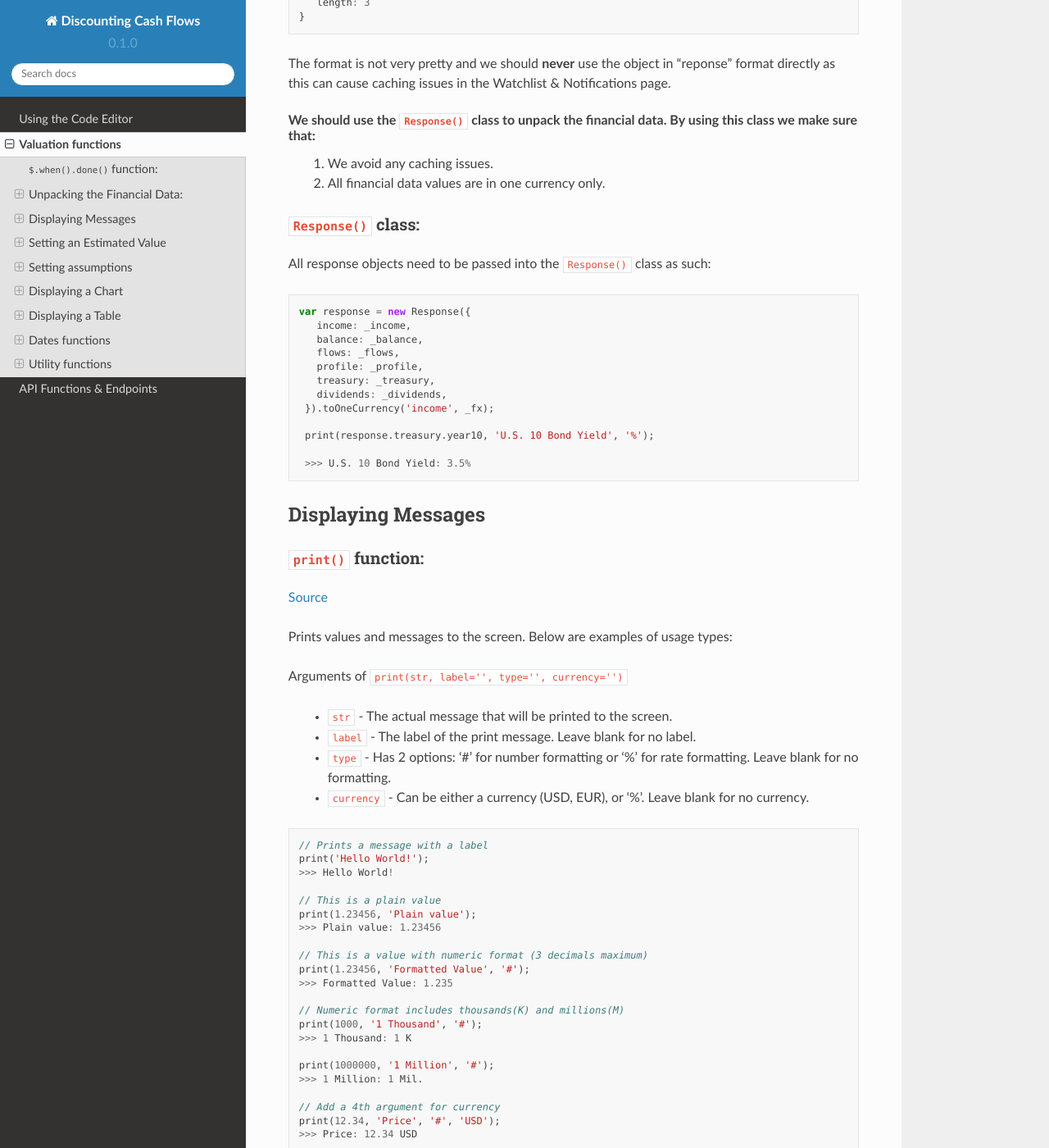
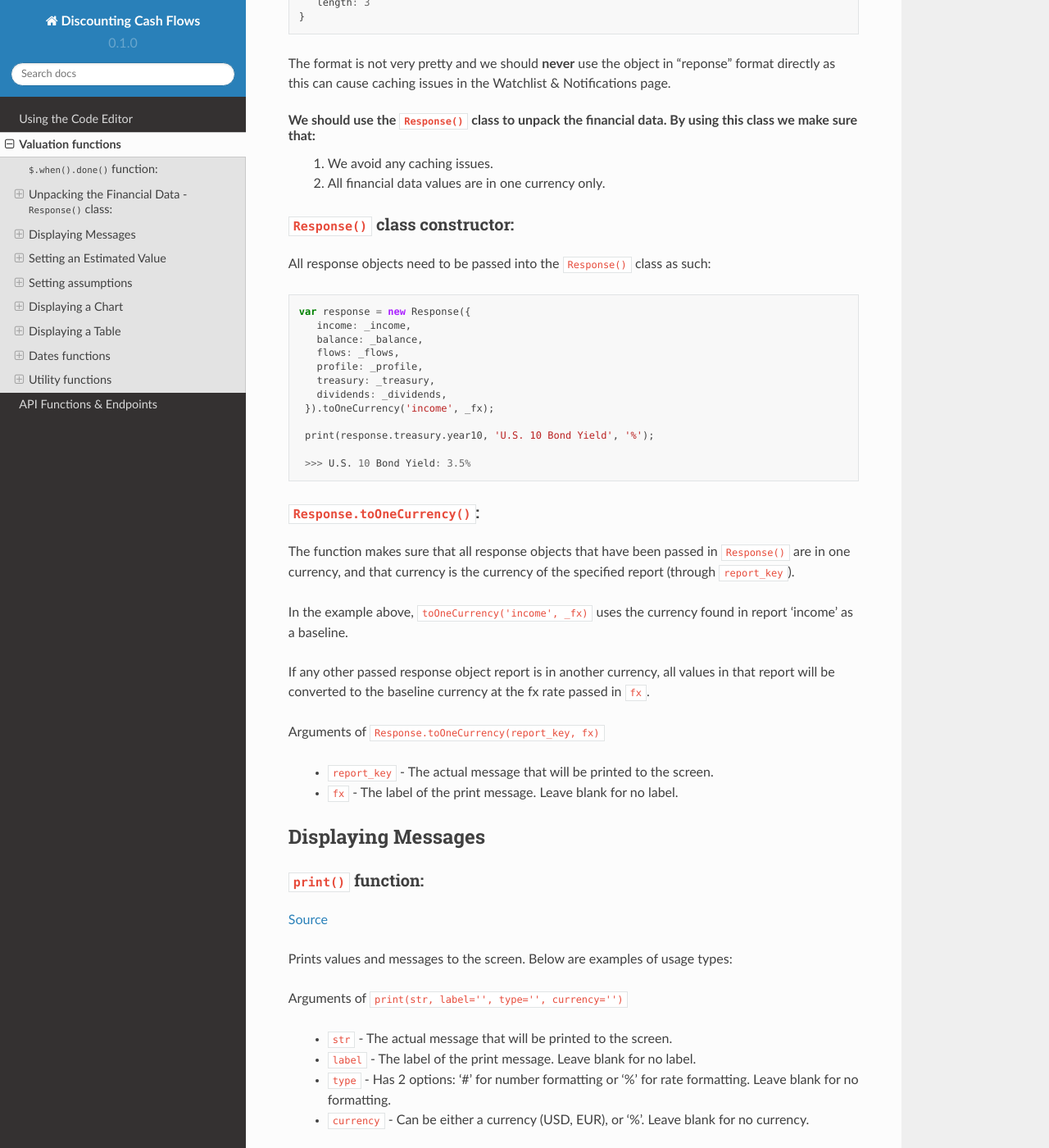
Before and after one commit to DiscountingCashFlows/readthedocs, a Sphinx documentation site: the page built from docs/source/functions.rst, in a window 1280 px wide and 1400 px high, scrolled down 1716 px. Shown: the whole window at 82% size. Built offline with Sphinx 7.4.7 and the Read the Docs theme 2.0.0, drawn with Linux system fonts in a browser that asks for light colours; some of the changed text lies outside the part shown.

Commit message:
Update functions.rst

```diff
--- a/docs/source/functions.rst
+++ b/docs/source/functions.rst
@@ -50,8 +50,8 @@ You can think about it like going to the grocery:
 So, you'd probably want to stick to method 2 because it saves a lot of time. And that's exactly what ``$.when().done()`` does. It retrieves all data at once and once it is ``done()``, it can begin processing the data.
 
 
-Unpacking the Financial Data:
------------------------------
+Unpacking the Financial Data - ``Response()`` class:
+----------------------------------------------------
 
 Once all data has been retrieved from the API, it is now in "response" format and it would look like something this:
 
@@ -70,8 +70,8 @@ We should use the  ``Response()`` class to unpack the financial data. By using t
    1. We avoid any caching issues.
    2. All financial data values are in one currency only.
 
-``Response()`` class:
-*********************
+``Response()`` class constructor:
+*********************************
 
 All response objects need to be passed into the ``Response()`` class as such:
 
@@ -89,6 +89,21 @@ All response objects need to be passed into the ``Response()`` class as such:
     print(response.treasury.year10, 'U.S. 10 Bond Yield', '%');
 
     >>> U.S. 10 Bond Yield: 3.5%
+
+``Response.toOneCurrency()``:
+*****************************
+
+The function makes sure that all response objects that have been passed in ``Response()`` are in one currency, and that currency is the currency of the specified report (through ``report_key``).
+
+In the example above, ``toOneCurrency('income', _fx)`` uses the currency found in report 'income' as a baseline.
+
+If any other passed response object report is in another currency, all values in that report will be converted to the baseline currency at the fx rate passed in ``fx``.
+
+Arguments of ``Response.toOneCurrency(report_key, fx)``
+
+ * ``report_key`` - The actual message that will be printed to the screen.
+
+ * ``fx`` - The label of the print message. Leave blank for no label.
 
 Displaying Messages
 -------------------
```
